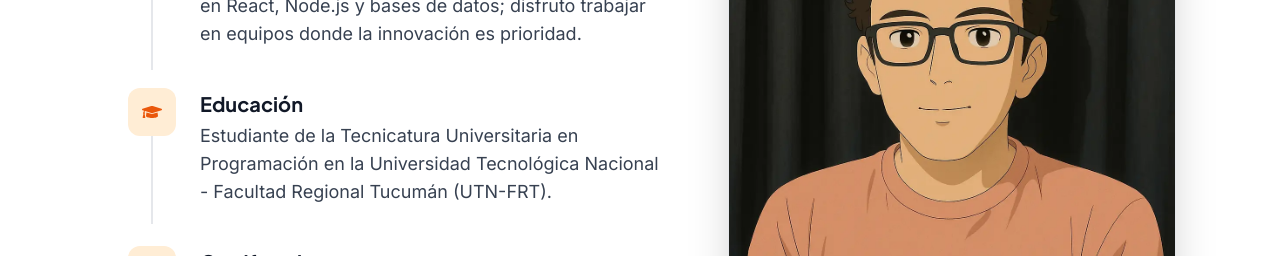
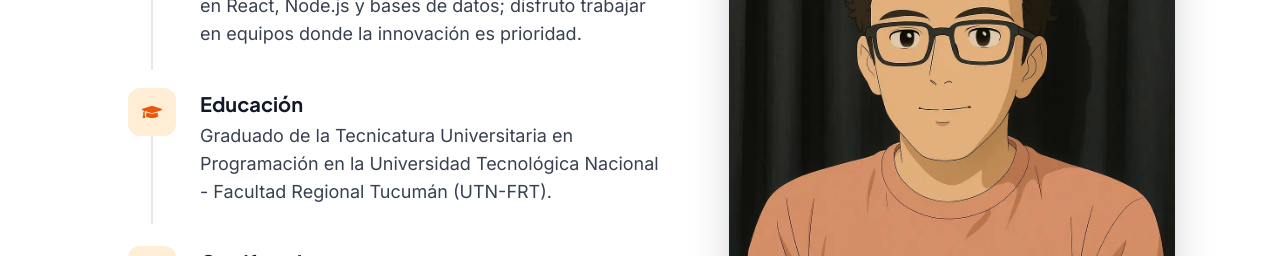
Before and after one commit to NiicoVarelaa/Portfolio-Nicolas-Varela, a React (Vite) app: page / in a window 1280 px wide. Shown: the part 3300-3556 px from the top of the page. Built offline with nearby package versions, Linux system fonts and the light colour scheme; no server answers.

Commit message:
update About Me: graduated from UTN

```diff
--- a/src/locales/en.js
+++ b/src/locales/en.js
@@ -60,7 +60,7 @@ export default {
       "Full Stack Developer with 3+ years building modern, scalable web apps. Specialist in React, Node.js, and databases; I enjoy working in teams where innovation is key.",
     educationTitle: "Education",
     educationText:
-      "Student of the University Technician in Programming at the National Technological University - Tucumán Regional Faculty (UTN-FRT).",
+      "Graduate of the University Technician in Programming at the National Technological University - Tucumán Regional Faculty (UTN-FRT).",
     certificationTitle: "Certifications",
     certificates: [
       "FullStack Web Developer - RollingCode",
--- a/src/locales/es.js
+++ b/src/locales/es.js
@@ -60,7 +60,7 @@ export default {
       "Desarrollador Full Stack con 3+ años creando aplicaciones web modernas y escalables. Especialista en React, Node.js y bases de datos; disfruto trabajar en equipos donde la innovación es prioridad.",
     educationTitle: "Educación",
     educationText:
-      "Estudiante de la Tecnicatura Universitaria en Programación en la Universidad Tecnológica Nacional - Facultad Regional Tucumán (UTN-FRT).",
+      "Graduado de la Tecnicatura Universitaria en Programación en la Universidad Tecnológica Nacional - Facultad Regional Tucumán (UTN-FRT).",
     certificationTitle: "Certificaciones",
     certificates: [
       "FullStack Web Developer - RollingCode",
```
